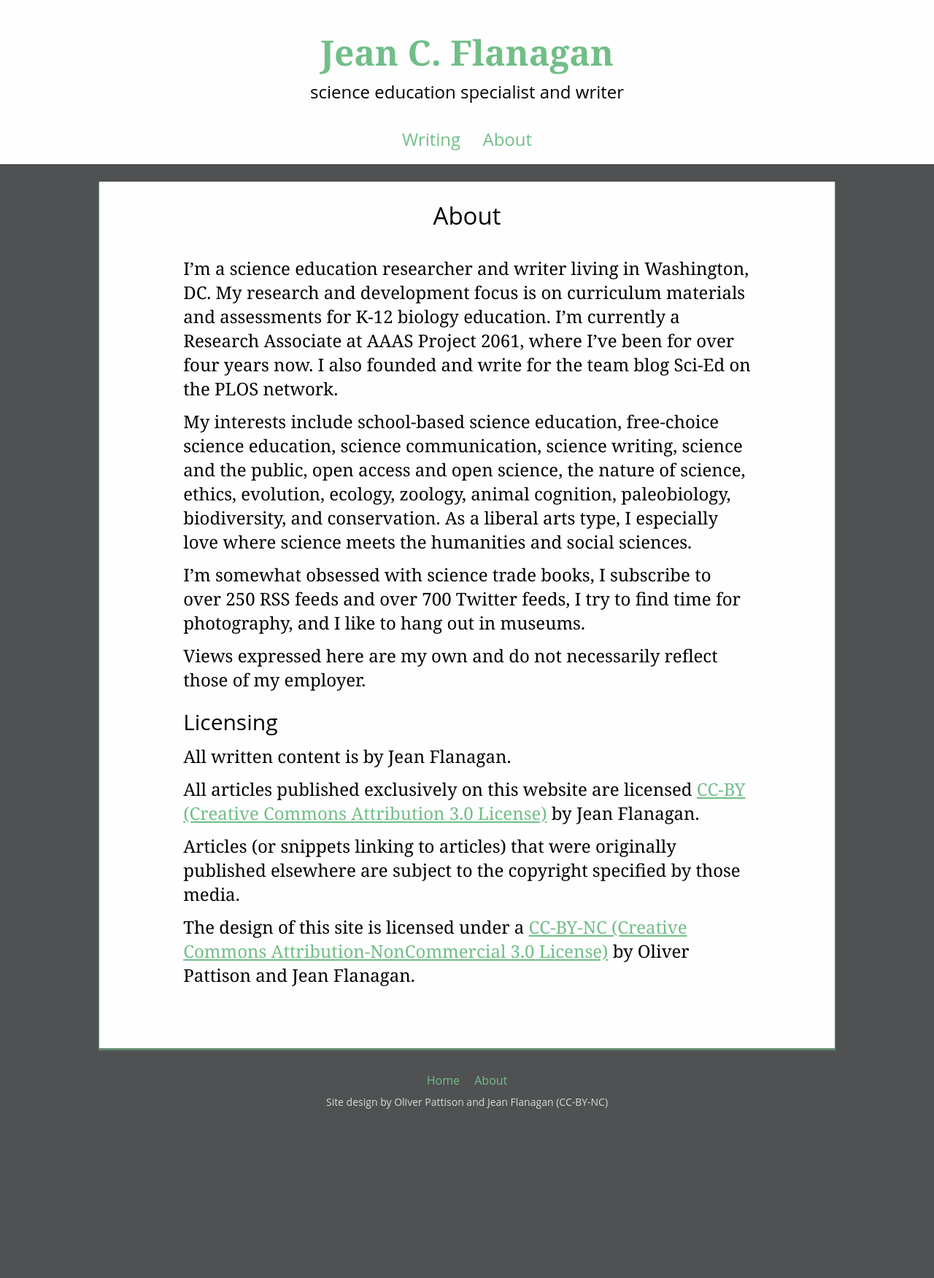
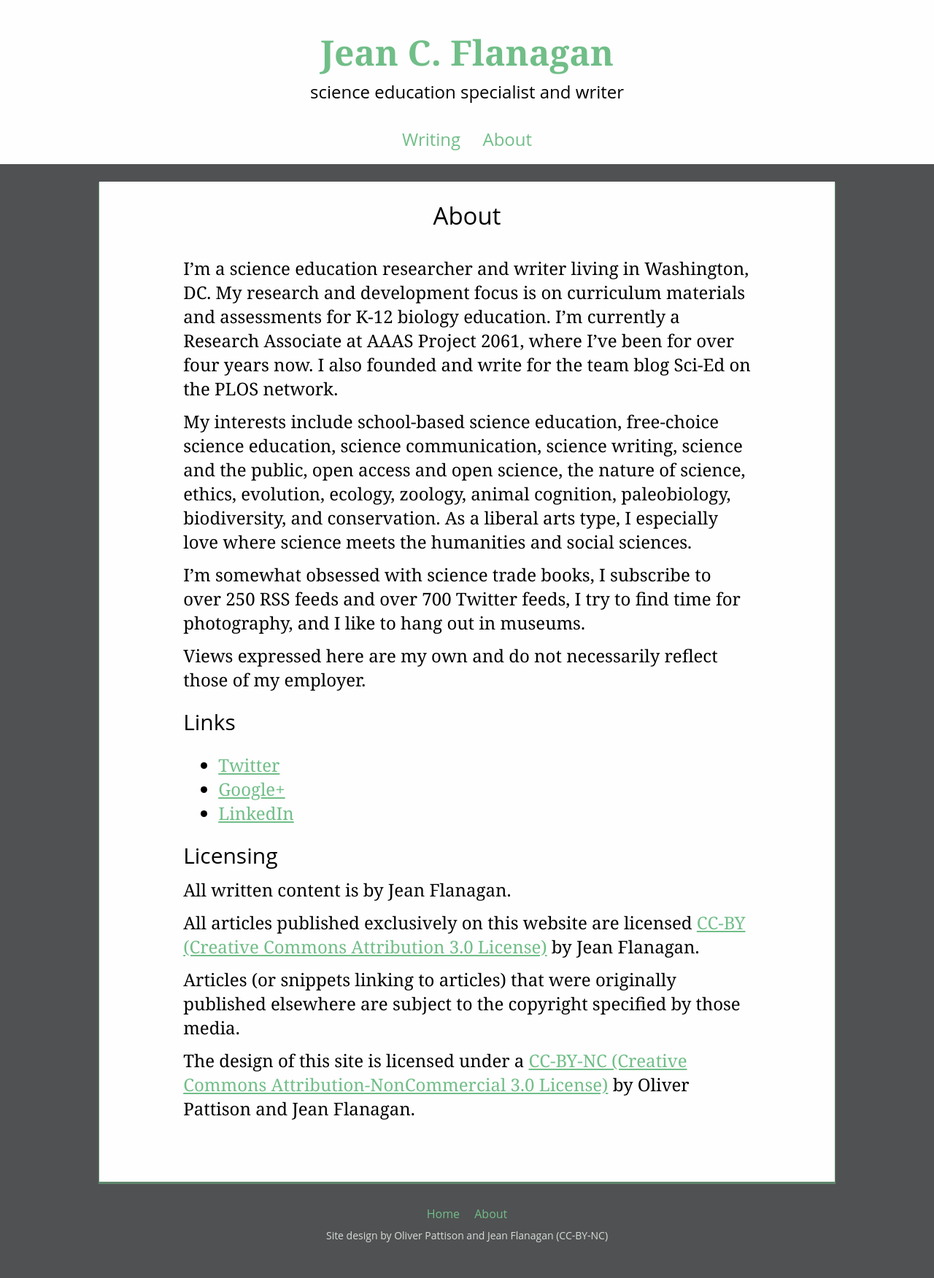
Before and after one commit to jshawl/jeancflanagan, a Jekyll site: the page built from about/index.html, in a window 1280 px wide. Shown: the whole page at 73% size. Built offline with Jekyll 4.4.1, drawn with Linux system fonts in a browser that asks for light colours; before the commit the page ends 1569 px from its top, so only the background shows below that.

Commit message:
new style for .post ul

```diff
--- a/about/index.html
+++ b/about/index.html
@@ -11,6 +11,12 @@ title: About
   <p>My interests include school-based science education, free-choice science education, science communication, science writing, science and the public, open access and open science, the nature of science, ethics, evolution, ecology, zoology, animal cognition, paleobiology, biodiversity, and conservation. As a liberal arts type, I especially love where science meets the humanities and social sciences.</p>
   <p>I’m somewhat obsessed with science trade books, I subscribe to over 250 RSS feeds and over 700 Twitter feeds, I try to find time for photography, and I like to hang out in museums.</p>
   <p>Views expressed here are my own and do not necessarily reflect those of my employer.</p>
+  <h2>Links</h2>
+  <ul>
+    <li><a href="https://twitter.com/jeancflanagan">Twitter</a></li>
+    <li><a href="https://plus.google.com/110091158982110640683/posts">Google+</a></li>
+    <li><a href="http://www.linkedin.com/profile/view?id=34681486">LinkedIn</a></li>
+  </ul>
   <h2>Licensing</h2>
   <p>All written content is by Jean Flanagan.</p>
   <p>All articles published exclusively on this website are licensed <a href="http://creativecommons.org/licenses/by/3.0/deed.en_US">CC-BY (Creative Commons Attribution 3.0 License)</a> by Jean Flanagan.</p>
--- a/style.css
+++ b/style.css
@@ -202,6 +202,10 @@ nav {
   padding-bottom: .5em;
 }
 
+.post ul {
+  padding: .5em 2em;
+}
+
 .contentinfo {
   color: hsla(138, 10%, 85%, 1);
   font: normal 400 .875em/2 'Calluna Sans', 'Open Sans', Calibri, sans-serif;
```
